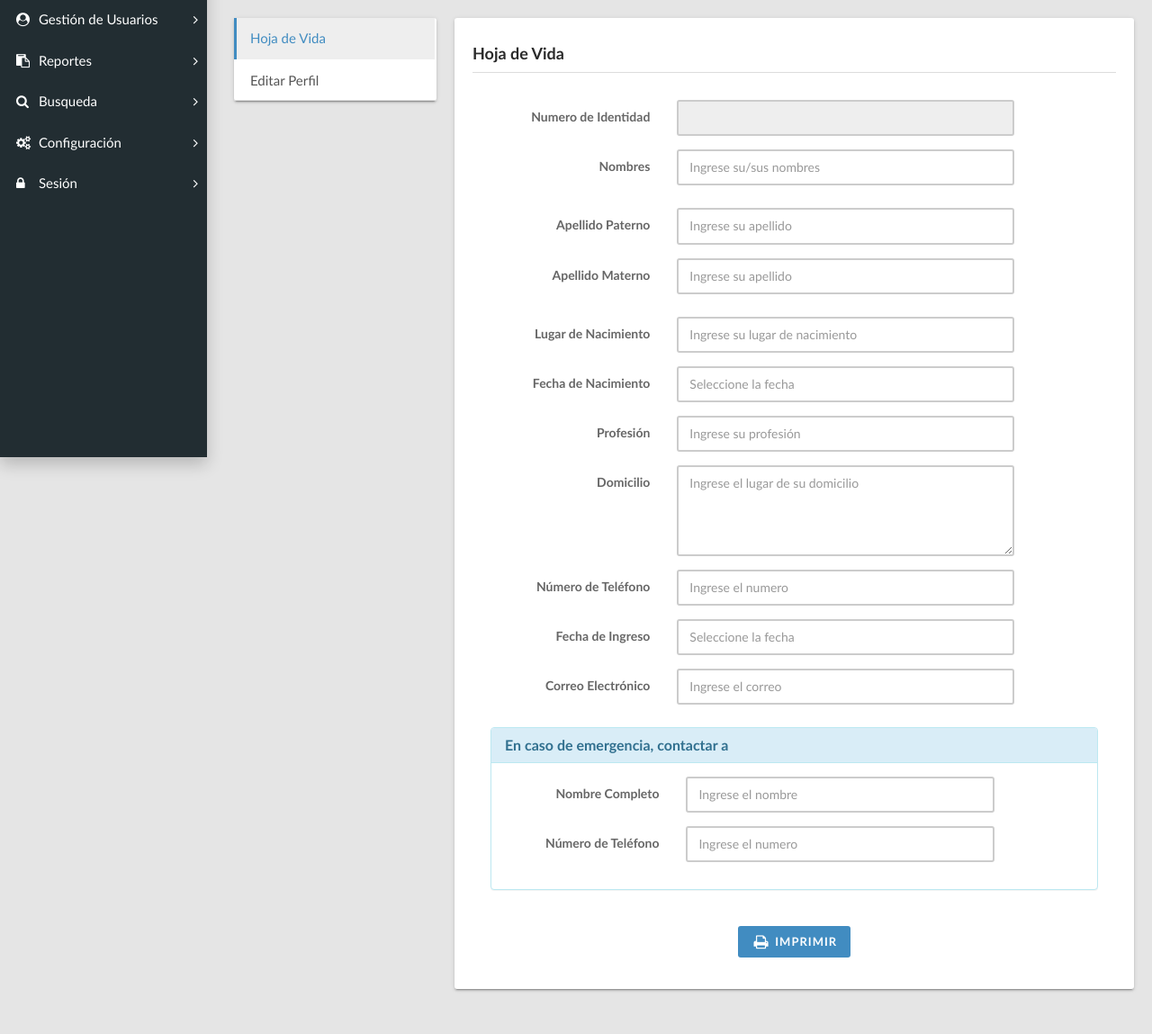
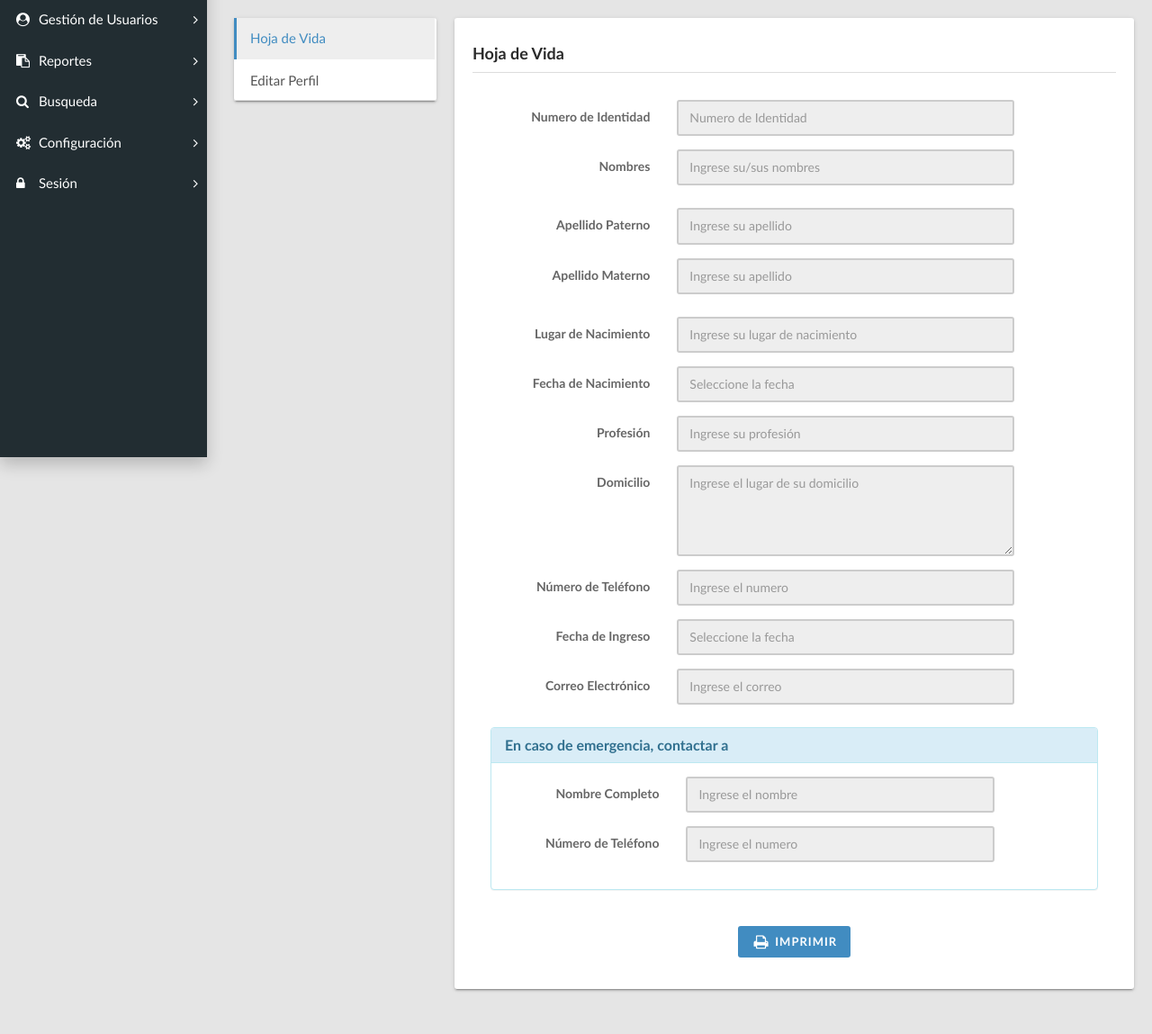
Before and after one commit to Kunai11/municipalidad, a PHP site: page /admin-panel/page-user.php in a window 1280 px wide. Shown: the part 292-1441 px from the top of the page at 90% size. Run offline with PHP 8.4, Linux system fonts and the light colour scheme; the visitor is signed in with stand-in values (Sample User, id 1).

Commit message:
Desabilitar inputs

```diff
--- a/admin-panel/page-user.php
+++ b/admin-panel/page-user.php
@@ -91,14 +91,14 @@
                       <div class="form-group col-lg-11">
                         <label class="control-label col-lg-4">Numero de Identidad</label>
                         <div class=" col-lg-8">
-                          <input class="form-control" type="text" disabled />
+                          <input class="form-control" type="text" placeholder="Numero de Identidad" disabled />
                         </div>
                       </div>
                       <div class="clearfix"></div>
                       <div class="form-group col-lg-11">
                         <label class="control-label col-md-4">Nombres</label>
                         <div class=" col-lg-8">
-                          <input class="form-control" type="text" placeholder="Ingrese su/sus nombres">
+                          <input class="form-control" type="text" placeholder="Ingrese su/sus nombres" disabled>
                         </div>
                       </div>
                     </div>
@@ -106,13 +106,13 @@
                       <div class="form-group col-lg-11">
                         <label class="control-label col-md-4">Apellido Paterno</label>
                         <div class=" col-lg-8">
-                          <input class="form-control" type="text" placeholder="Ingrese su apellido ">
+                          <input class="form-control" type="text" placeholder="Ingrese su apellido " disabled>
                         </div>
                       </div>
                       <div class="form-group col-lg-11">
                         <label class="control-label col-md-4">Apellido Materno</label>
                         <div class=" col-lg-8">
-                          <input class="form-control" type="text" placeholder="Ingrese su apellido ">
+                          <input class="form-control" type="text" placeholder="Ingrese su apellido " disabled>
                         </div>
                       </div>
                     </div>
@@ -120,49 +120,49 @@
                       <div class="form-group col-lg-11">
                         <label class="control-label col-md-4">Lugar de Nacimiento</label>
                         <div class=" col-lg-8">
-                          <input class="form-control" type="text" placeholder="Ingrese su lugar de nacimiento">
+                          <input class="form-control" type="text" placeholder="Ingrese su lugar de nacimiento" disabled>
                         </div>
                       </div>
                       <div class="clearfix"></div>
                       <div class="form-group col-lg-11">
                         <label class="control-label col-md-4">Fecha de Nacimiento</label>
                         <div class=" col-lg-8">
-                          <input class="form-control" id="demoDate" type="text" placeholder="Seleccione la fecha">
+                          <input class="form-control" id="demoDate" type="text" placeholder="Seleccione la fecha" disabled>
                         </div>
                       </div>
                       <div class="clearfix"></div>
                       <div class="form-group col-lg-11">
                         <label class="control-label col-md-4">Profesi&oacute;n</label>
                         <div class=" col-lg-8">
-                          <input class="form-control" type="text" placeholder="Ingrese su profesi&oacute;n">
+                          <input class="form-control" type="text" placeholder="Ingrese su profesi&oacute;n" disabled>
                         </div>
                       </div>
                       <div class="clearfix"></div>
                       <div class="form-group col-lg-11">
                         <label class="control-label col-md-4">Domicilio</label>
                         <div class=" col-lg-8">
-                          <textarea class="form-control" rows="4" placeholder="Ingrese el lugar de su domicilio"></textarea>
+                          <textarea class="form-control" rows="4" placeholder="Ingrese el lugar de su domicilio" disabled></textarea>
                         </div>
                       </div>
                       <div class="clearfix"></div>
                       <div class="form-group col-lg-11">
                         <label class="control-label col-md-4">N&uacute;mero de Tel&eacute;fono</label>
                         <div class=" col-lg-8">
-                          <input class="form-control" type="number" min="1" placeholder="Ingrese el numero">
+                          <input class="form-control" type="number" min="1" placeholder="Ingrese el numero" disabled>
                         </div>
                       </div>
                       <div class="clearfix"></div>
                       <div class="form-group col-lg-11">
                         <label class="control-label col-md-4">Fecha de Ingreso</label>
                         <div class=" col-lg-8">
-                          <input class="form-control" id="demoDate2" type="text" placeholder="Seleccione la fecha">
+                          <input class="form-control" id="demoDate2" type="text" placeholder="Seleccione la fecha" disabled>
                         </div>
                       </div>
                       <div class="clearfix"></div>
                       <div class="form-group col-lg-11">
                         <label class="control-label col-md-4">Correo Electr&oacute;nico</label>
                         <div class=" col-lg-8">
-                          <input class="form-control" id="inputEmail" type="text" placeholder="Ingrese el correo">
+                          <input class="form-control" id="inputEmail" type="text" placeholder="Ingrese el correo" disabled>
                         </div>
                       </div>
                       <div class="clearfix"></div>
@@ -175,13 +175,13 @@
                               <div class="form-group col-lg-11">
                                 <label class="control-label col-md-4">Nombre Completo</label>
                                 <div class=" col-lg-8">
-                                  <input class="form-control" type="text" placeholder="Ingrese el nombre">
+                                  <input class="form-control" type="text" placeholder="Ingrese el nombre" disabled>
                                 </div>
                               </div>
                               <div class="form-group col-lg-11">
                                 <label class="control-label col-md-4">N&uacute;mero de Tel&eacute;fono</label>
                                 <div class=" col-lg-8">
-                                  <input class="form-control" type="number" min="1" placeholder="Ingrese el numero">
+                                  <input class="form-control" type="number" min="1" placeholder="Ingrese el numero" disabled>
                                 </div>
                               </div>
 
```
